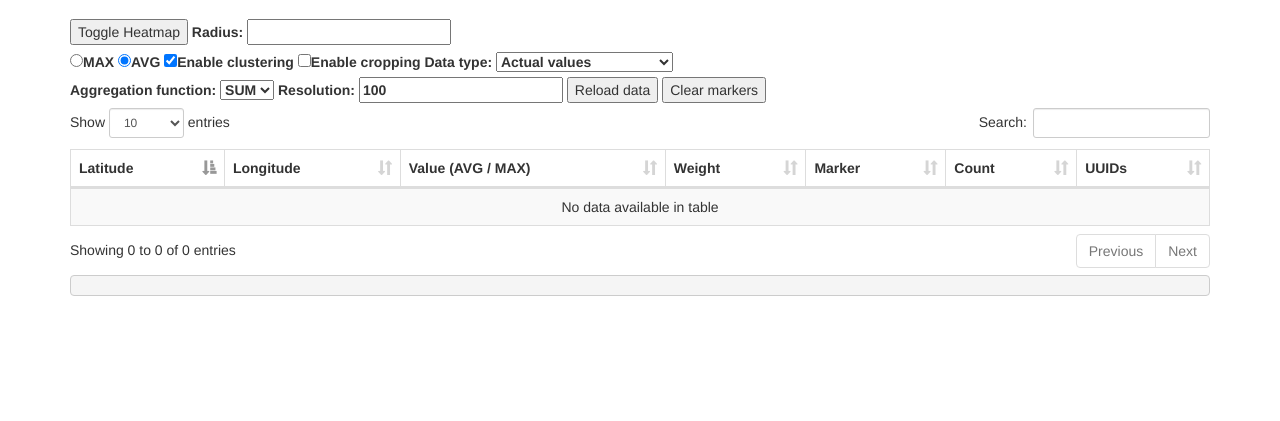
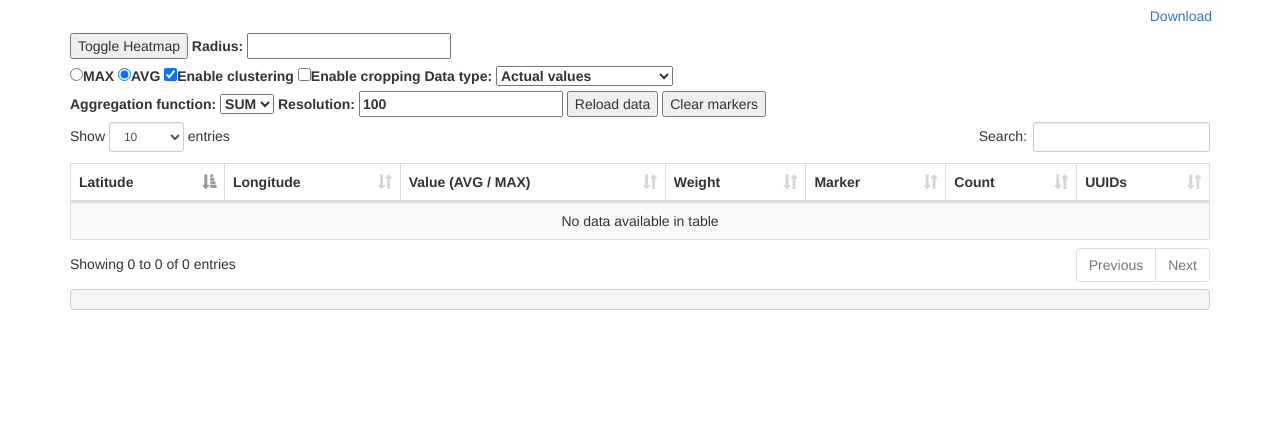
Before and after one commit to papkos/noisemapper-server, a Django app: page / in a window 1280 px wide. Shown: the part 696-1117 px from the top of the page. Run offline with Django 3.2, Linux system fonts and the light colour scheme; the visitor is signed in with stand-in values (Sample User, id 1); data that the repository does not hold is empty; some libraries are stand-ins or nearby versions.

Commit message:
Allow downloading a concatenated file

```diff
--- a/noisemapper/templates/noisemapper/index.html
+++ b/noisemapper/templates/noisemapper/index.html
@@ -142,6 +142,10 @@
             };
             $.extend(data, bounds);
 
+            var downloadUrl = $('#btn_download').data('baseHref');
+            downloadUrl += '?' + $.param(data);
+            $('#btn_download').attr('href', downloadUrl);
+
             $.ajax({
                 url: url,
                 type: 'GET',
@@ -248,6 +252,7 @@
                     </label>
                 {% endfor %}
             </div>
+        <a href="#" data-base-href="{% url 'api_download' %}" class="btn btn-link pull-right" id="btn_download">Download</a>
         </div>
 
         <button onclick="toggleDissipating()">Toggle Heatmap</button>
--- a/noisemapper/urls.py
+++ b/noisemapper/urls.py
@@ -11,6 +11,8 @@ urlpatterns = [
     url(r'^api/get_actual_data/$', views.api_get_actual_data, name='api_get_actual_data'),
     url(r'^api/get_deviation_data/$', views.api_get_deviation_from_average_data, name='api_get_deviation_data'),
 
+    url(r'^api/download/$', views.download_selection, name='api_download'),
+
     url(r'^api/manual', views.api_manual),
     url(r'^api/echo', views.api_echo),
 
--- a/noisemapper/views/api_endpoints.py
+++ b/noisemapper/views/api_endpoints.py
@@ -4,6 +4,8 @@ import datetime as dt
 import decimal as dec
 import logging
 import os
+import shutil
+import tempfile
 from json import loads, dumps
 
 from django.conf import settings
@@ -18,6 +20,7 @@ from noisemapper.utils import sjs, api_protect, cluster_data, distance, recordin
 
 __all__ = ('api_upload_recording', 'api_upload_recording_batch',
            'api_get_actual_data', 'api_get_deviation_from_average_data',
+           'download_selection',
            'api_manual', 'api_echo')
 
 
@@ -159,8 +162,10 @@ def _build_filters(request: HttpRequest):
     )
 
     filter_criteria.update(
-        # 2017-01-24 21:31:09
-        timestamp__gte=datetime.datetime(year=2017, month=1, day=24, hour=20, minute=00),
+        # # 2017-01-24 21:31:09
+        # timestamp__gte=datetime.datetime(year=2017, month=1, day=24, hour=20, minute=00),
+        # 2017-03-19 10:10:00
+        timestamp__gte=datetime.datetime(year=2017, month=3, day=19, hour=10, minute=10),
     )
 
     return filter_criteria
@@ -252,6 +257,28 @@ def _common_prepare_response_data(data, is_same_func, aggregator_factory, range)
 
 
 @login_required
+def download_selection(request: HttpRequest):
+
+    filter_criteria = _build_filters(request)
+    exclude_criteria = _build_excludes(request)
+
+    data = Recording.objects.filter(**filter_criteria).exclude(**exclude_criteria)
+
+    with tempfile.TemporaryFile() as tmpfile:
+        for recording in data:
+            full_filename = settings.FILENAME_PATTERN % recording.uuid
+            full_filename = os.path.join(settings.SNIPPET_STORAGE_DIR, full_filename)
+            with open(full_filename, 'rb') as infile:
+                shutil.copyfileobj(infile, tmpfile)
+
+        tmpfile.seek(0)
+        response = HttpResponse(tmpfile.read(), content_type='audio/pcm')
+
+    response['Content-Disposition'] = 'attachment; filename="merged.pcm"'
+    return response
+
+
+@login_required
 def api_manual(request):
     # cnt = 0
     # for r in Recording.objects.all():
```
